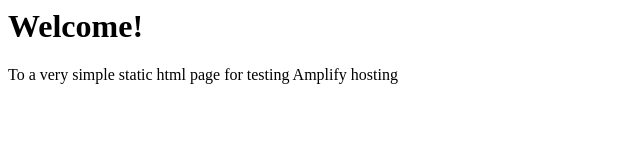
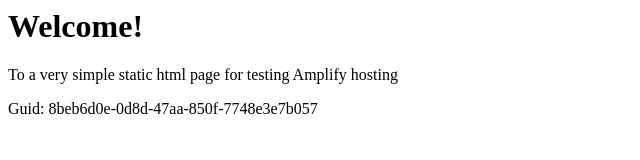
Before and after one commit to aws-aemilia-kix/Github-PR-Commit-Integration-Test-DoNotTouch-Gith-P5X5MO5I-v1-preprod-ap-northeast-3, a website: page src/index.html in a window 1280 px wide. Shown: the whole page, without its empty margins (0-640 px from the left). Drawn offline with Linux system fonts and the light colour scheme.

Commit message:
commit from integ tests

```diff
--- a/src/index.html
+++ b/src/index.html
@@ -1,3 +1,5 @@
+
+
 <html lang="en">
 
 <head>
@@ -10,6 +12,6 @@
 <body>
     <h1>Welcome!</h1>
     <p>To a very simple static html page for testing Amplify hosting</p>
-</body>
+    <p>Guid: 8beb6d0e-0d8d-47aa-850f-7748e3e7b057</p></body>
 
 </html>
```
